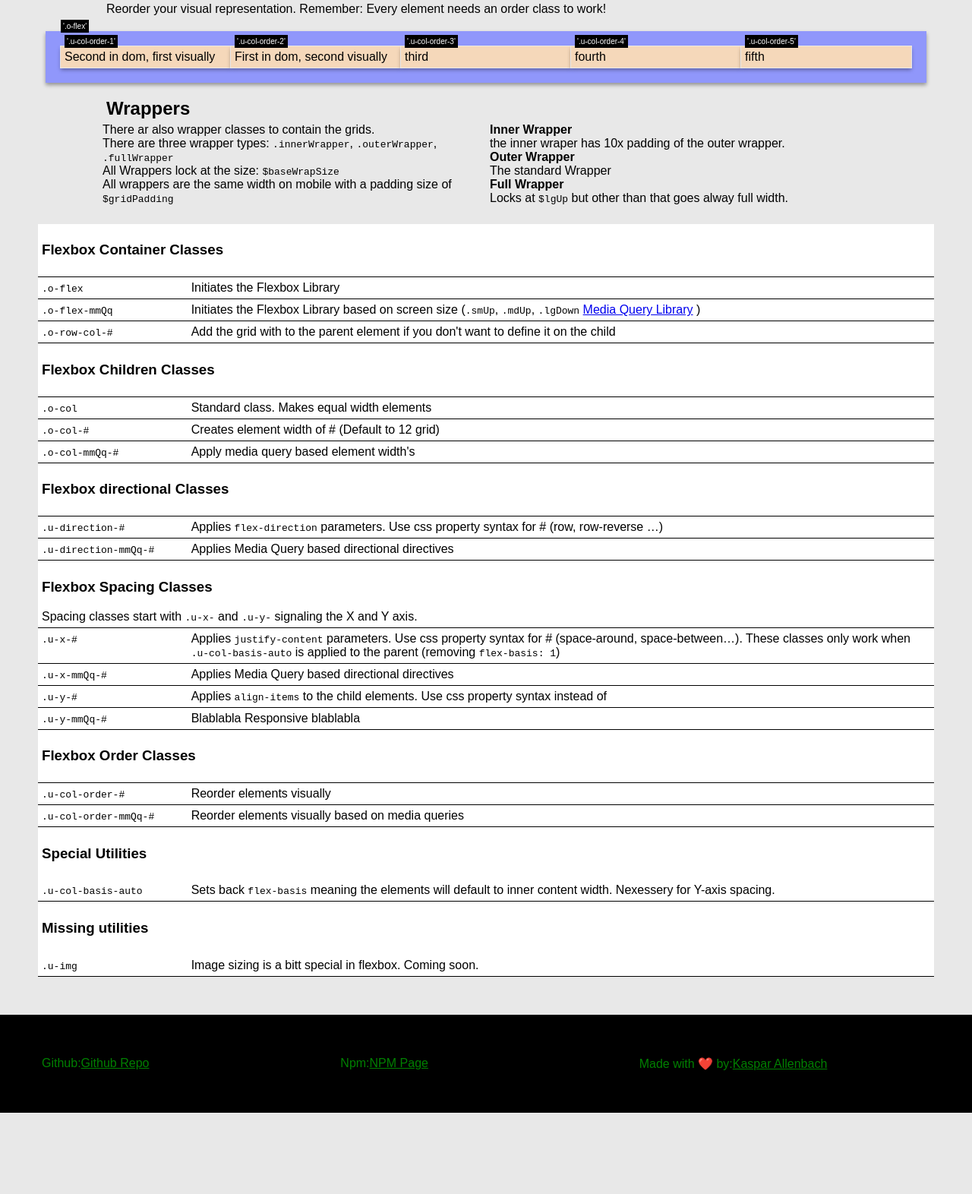
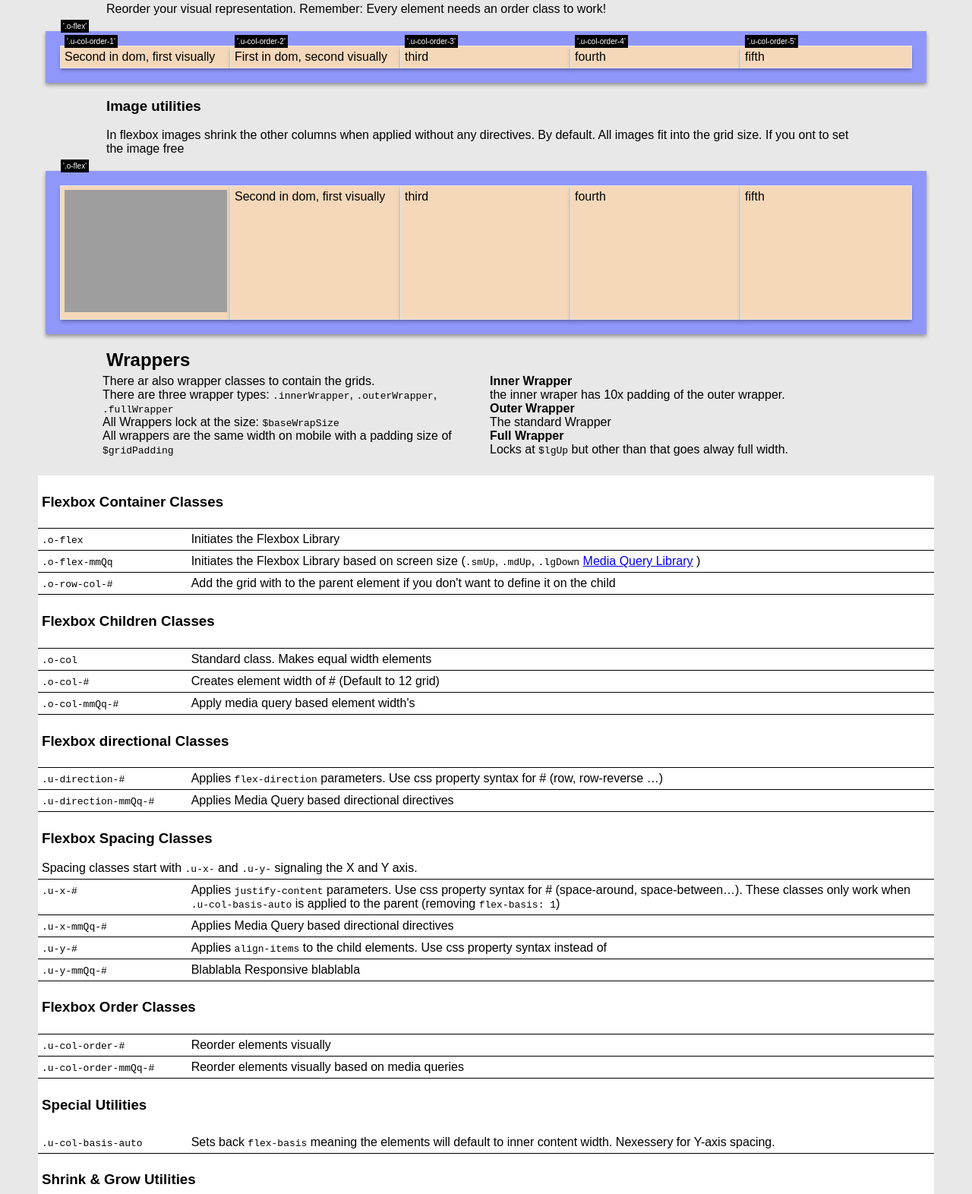
Before and after one commit to kaspar-allenbach/skelett-flexbox-grid, a website: page index.html in a window 1280 px wide. Shown: the part 2935-4507 px from the top of the page at 76% size. Before the commit the page ends 4400 px from the top, so only its background shows below. Drawn offline with nearby package versions, Linux system fonts and the light colour scheme; grey boxes are pictures that could not be loaded; a web font is replaced by a local one.

Commit message:
add other fuss

```diff
--- a/index.html
+++ b/index.html
@@ -6,7 +6,7 @@
 		<title>GUGUS Grid</title>
 		<meta name="description" content="">
 		<meta name="viewport" content="width=device-width, initial-scale=1">
-		<link rel="stylesheet" href="/dist/demoStyles.css">
+		<link rel="stylesheet" href="dist/demoStyles.css">
 
 		<script src="//cdnjs.cloudflare.com/ajax/libs/highlight.js/9.8.0/highlight.min.js"></script>
 		<script src="https://cdnjs.cloudflare.com/ajax/libs/highlight.js/9.15.10/languages/css.min.js" integrity="sha256-Q2fdeVsbumvzTK/ZSxmMoTE9ALaRYwyLAZGfpuuWOxE=" crossorigin="anonymous"></script>
@@ -210,6 +210,25 @@
 				</div>
 			</div>
 		</div>
+
+		<div class="o-wrapper o-inner-wrapper">
+			<h3>Image utilities</h3>
+			<p>In flexbox images shrink the other columns when applied without any directives.
+				By default. All images fit into the grid size. If you ont to set the image free
+			</p>
+		</div>
+		<div class="o-wrapper o-outer-wrapper demo">
+			<div class="o-flex" data-class-name="'.o-flex'">
+				<div class="o-col u-grow-true">
+					<img src="https://placeimg.com/640/480/animals">
+				</div>
+				<div class="o-col"><p>Second in dom, first visually</p></div>
+				<div class="o-col"><p>third</p></div>
+				<div class="o-col"><p>fourth</p></div>
+				<div class="o-col"><p>fifth</p></div>
+			</div>
+		</div>
+
 		<div class="o-wrapper o-inner-wrapper">
 			<h2>Wrappers</h2>
 		</div>
@@ -291,9 +310,17 @@
 				<h3 class="o-col-12">Special Utilities</h3>
 				<div class="o-col-2"><code>.u-col-basis-auto</code></div>
 				<div class="o-col-10">Sets back <code>flex-basis</code> meaning the elements will default to inner content width. Nexessery for Y-axis spacing.</div>
-				<h3 class="o-col-12">Missing utilities</h3>
-				<div class="o-col-2"><code>.u-img</code></div>
-				<div class="o-col-10">Image sizing is a bitt special in flexbox. Coming soon.</div>
+				<h3 class="o-col-12">Shrink & Grow Utilities</h3>
+				<div class="o-col-2"><code>.u-shrink-true</code></div>
+				<div class="o-col-10">Allowes element to shrink</div>
+				<div class="o-col-2"><code>.u-shrink-false</code></div>
+				<div class="o-col-10">Doesn't allow element to shrink</div>
+				<div class="o-col-2"><code>.u-grow-true</code></div>
+				<div class="o-col-10">Allowes element to grow</div>
+				<div class="o-col-2"><code>.u-grow-false</code></div>
+				<div class="o-col-10">Doesn't allow element to grow</div>
+				<div class="o-col-2"><code>.u-grow-mmQq-#</code></div>
+				<div class="o-col-10">Also possible to use with media queries</div>
 			</div>
 		</div>
 		<div class="colorWrap">
--- a/src/demoStyles.scss
+++ b/src/demoStyles.scss
@@ -71,6 +71,9 @@ footer {
   margin: 0;
   padding: 0;
 }
+img {
+  width: 100%;
+}
 .o-flex {
 }
 .demo > .o-flex {
```
Also changed, not shown: dist/demoStyles.css, 2 other files.
